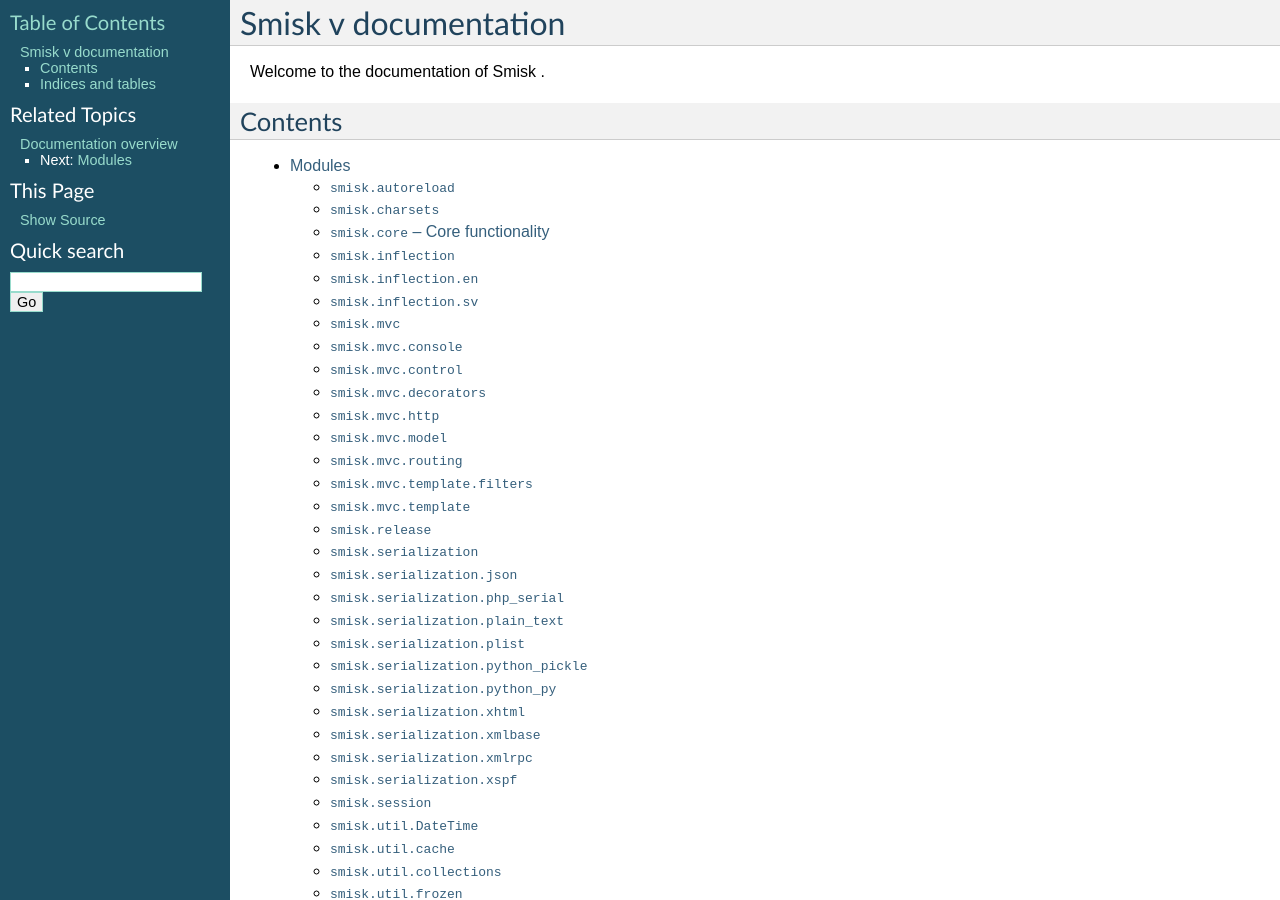
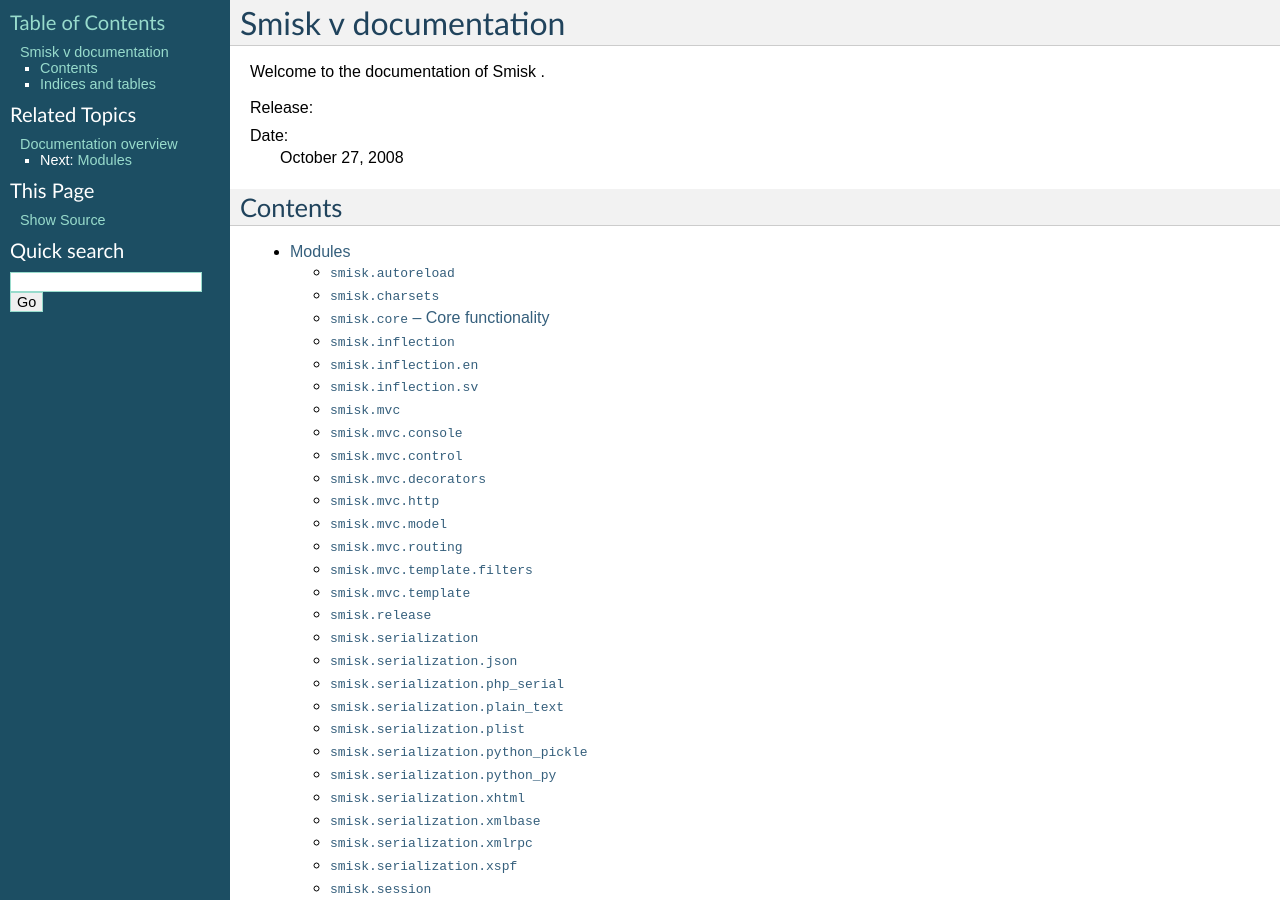
Before and after one commit to rsms/smisk, a Sphinx documentation site: the page built from docs/source/index.rst, in a window 1280 px wide and 900 px high. Built offline with Sphinx 7.4.7, drawn with Linux system fonts in a browser that asks for light colours; the version number could not be read and is left out.

Commit message:
Documentation update

```diff
--- a/docs/source/index.rst
+++ b/docs/source/index.rst
@@ -2,6 +2,9 @@ Smisk v |version| documentation
 ===============================
 
 Welcome to the documentation of Smisk |version|.
+
+:Release: |release|
+:Date: |today|
 
 
 Contents
```
Also changed, not shown: other parts of docs/source/index.rst (+1 -1 lines), docs/source/c-api/index.rst (renamed from docs/source/c-api.rst).
